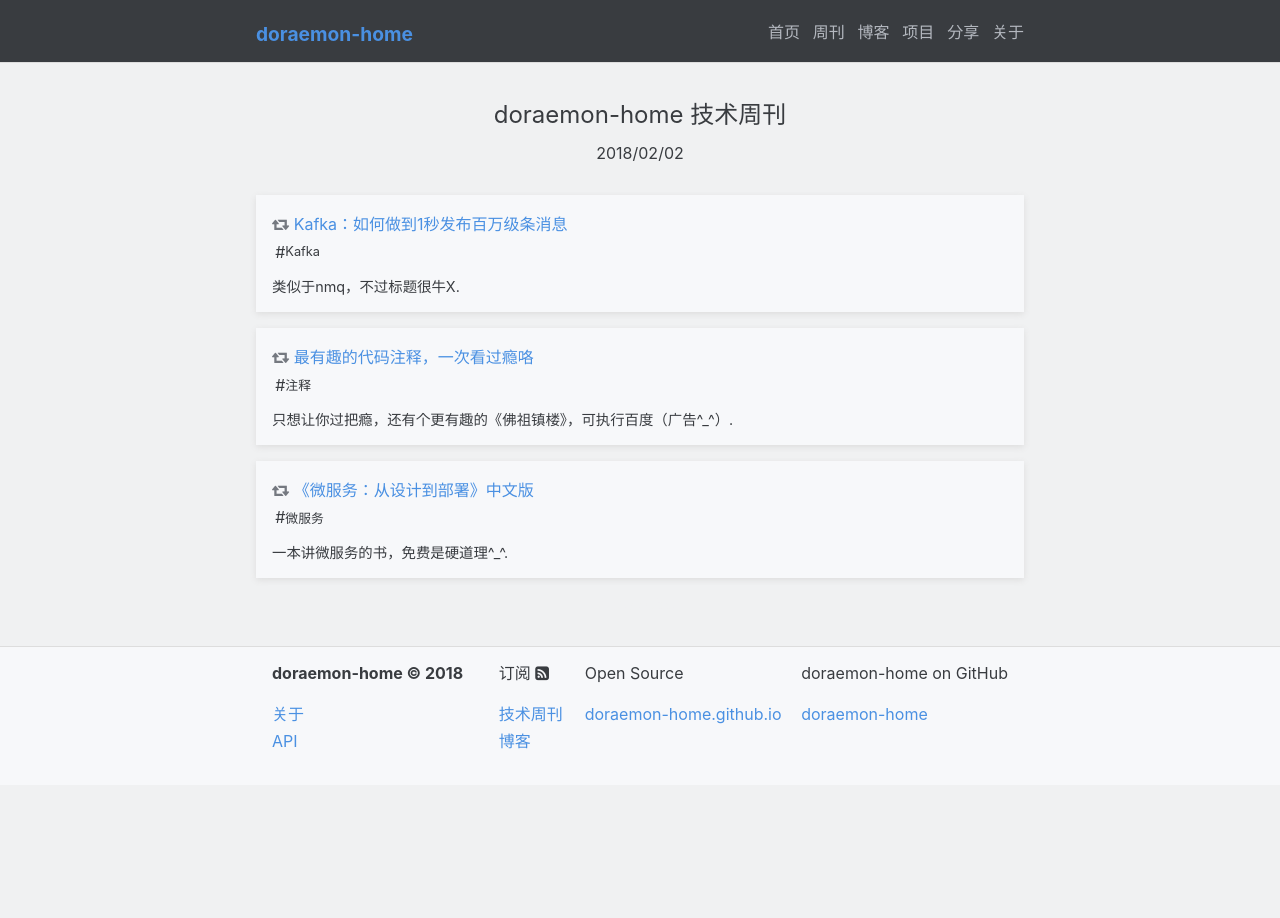
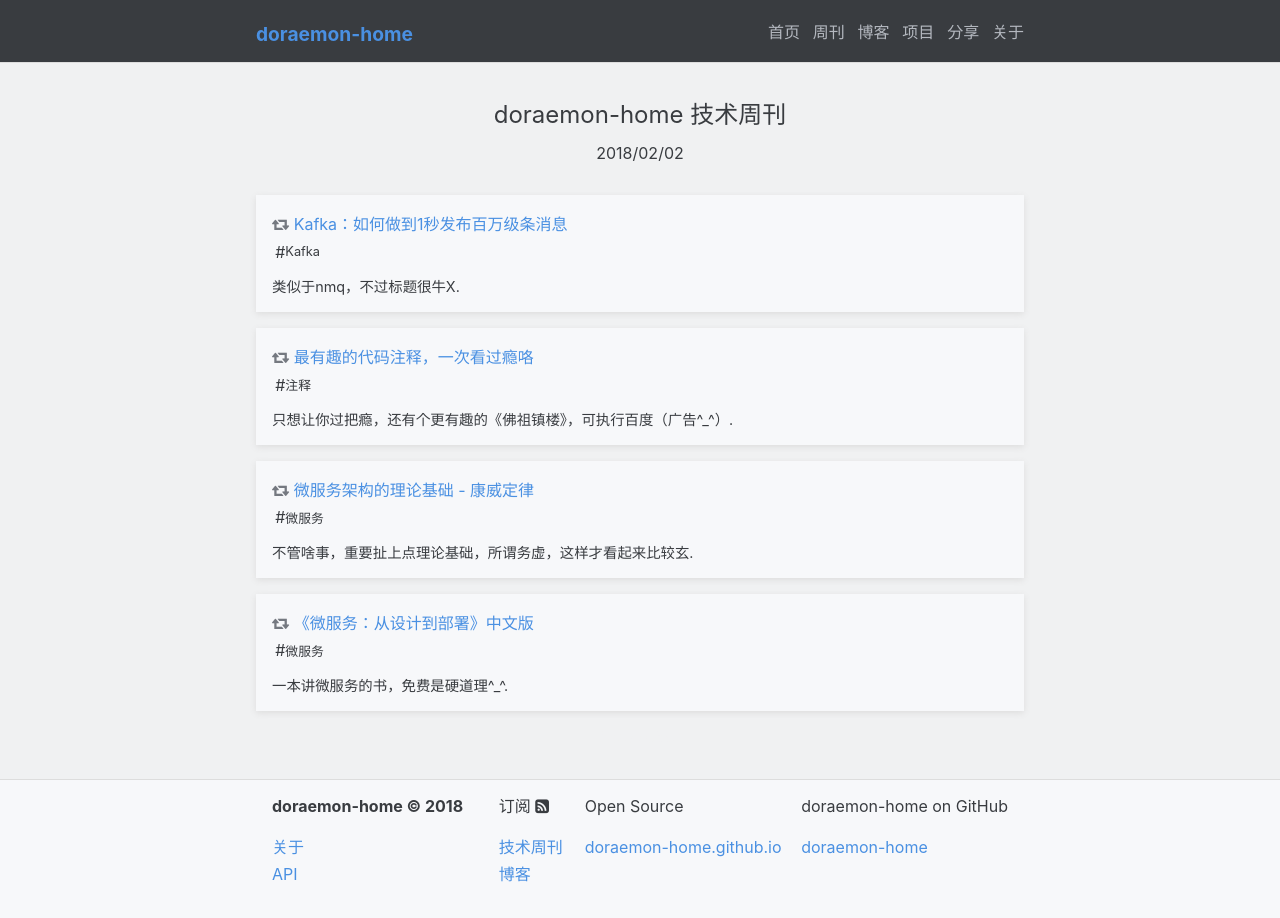
Before and after one commit to doraemon-home/doraemon-home.github.io, a Jekyll site: the page built from _weekly/2018-02-02-weekly.md, in a window 1280 px wide. Built offline with Jekyll 4.4.1, drawn with Linux system fonts in a browser that asks for light colours.

Commit message:
2018-02-1th-预览版

```diff
--- a/_weekly/2018-02-02-weekly.md
+++ b/_weekly/2018-02-02-weekly.md
@@ -12,6 +12,12 @@ articles:
     referrer: "doraemon-master"
     tags:    ["注释"]
 
+  - title:    "微服务架构的理论基础 - 康威定律"
+    link:    "https://yq.aliyun.com/articles/8611?spm=a2c4e.11153959.blogcont2764.8.1f3da8ddJ8SjAN"
+    comment:  "不管啥事，重要扯上点理论基础，所谓务虚，这样才看起来比较玄."
+    referrer: "doraemon-master"
+    tags:    ["微服务"]
+
   - title:    "《微服务：从设计到部署》中文版"
     link:    "http://oopsguy.com/books/microservices/index.html"
     comment:  "一本讲微服务的书，免费是硬道理^_^."
@@ -19,4 +25,5 @@ articles:
     tags:    ["微服务"]
 
 
+
 ---
```
